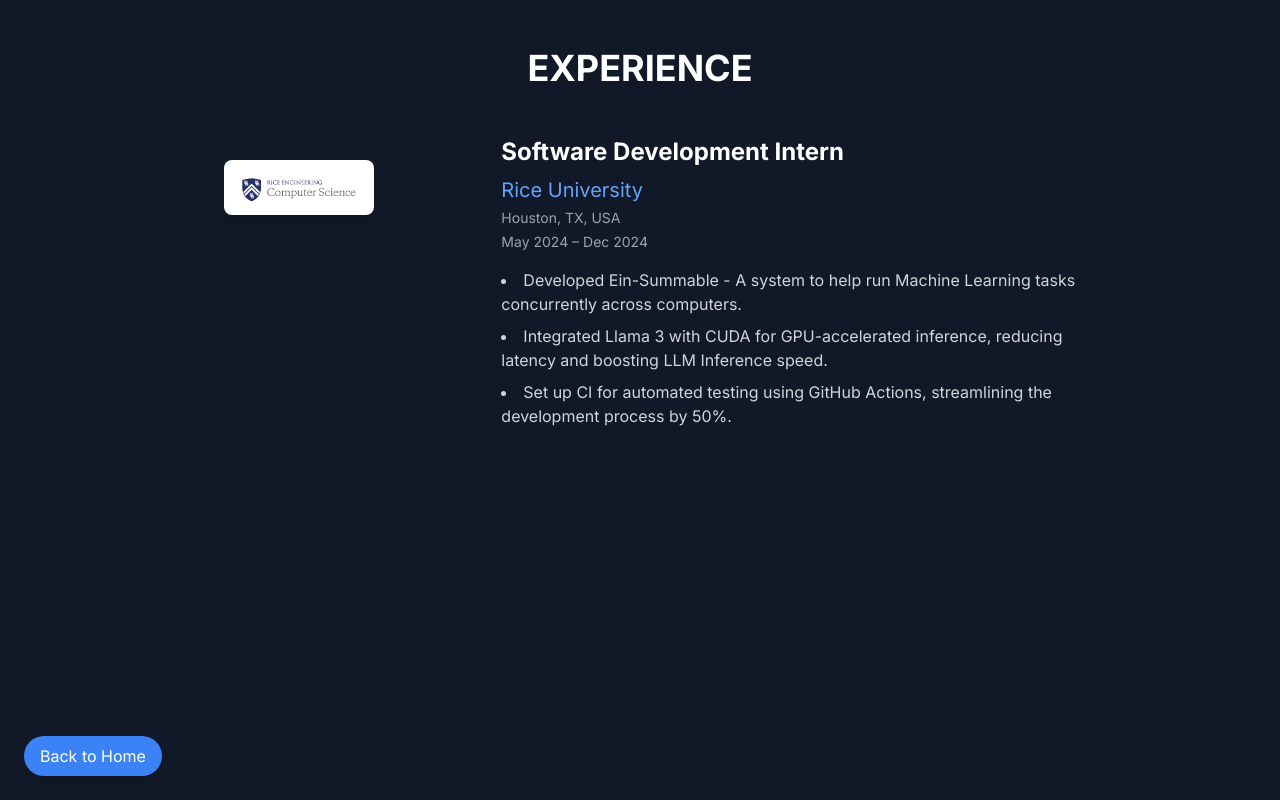
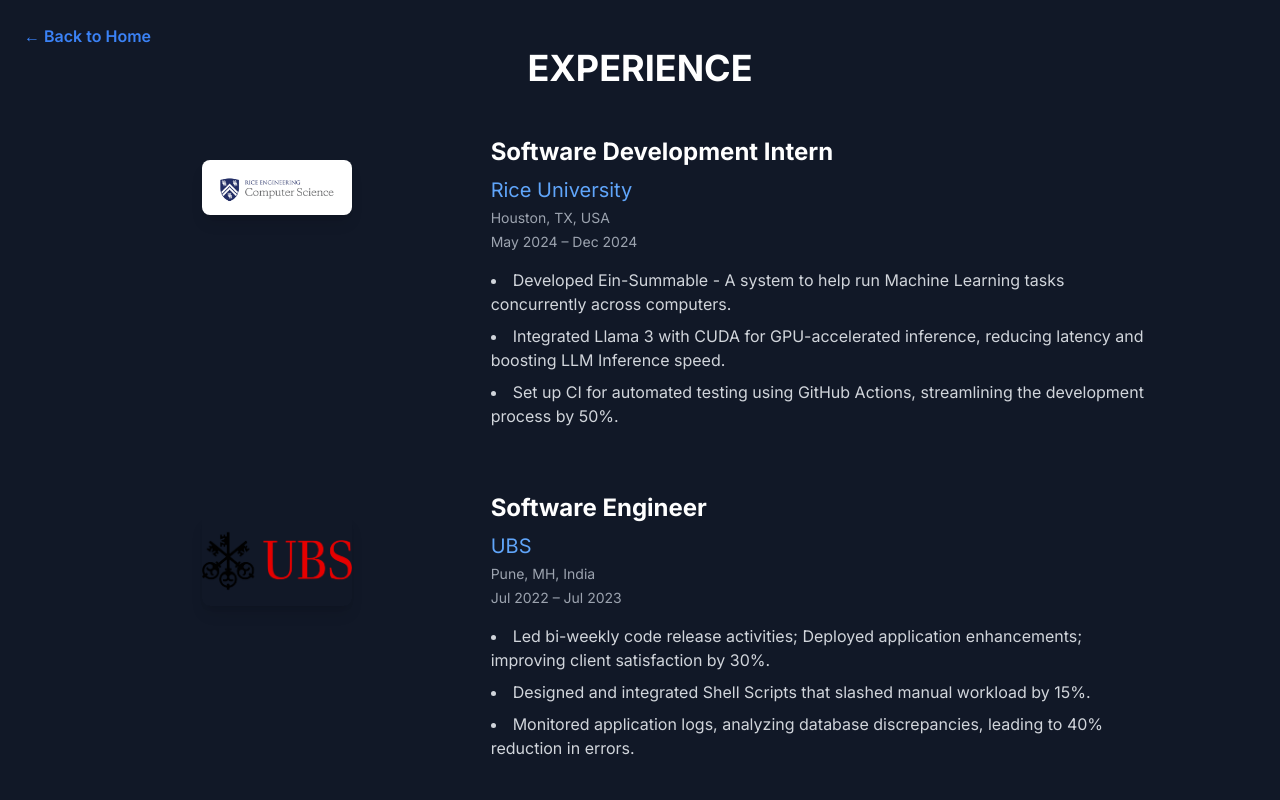
Before and after one commit to joymohanty8999/portfolio-website, a Next.js app: page /experience in a window 1280 px wide. Shown: the top 800 px of the page. Built offline with nearby package versions, Linux system fonts and the light colour scheme.

Commit message:
Adding Leetcode section and fixing the experience section loading

```diff
--- a/src/app/contact/page.jsx
+++ b/src/app/contact/page.jsx
@@ -36,7 +36,7 @@
                     </h5>
 
                     <p className="text-[#ADB7BE] mb-4">
-                        I am currently looking for full-time roles and Fall Co-op internships. Whether you&apos;re interested in my projects, have a question about my experience, or just want to say hi, my inbox is always open. Feel free to reach out to me via email or follow me on my social profiles.
+                        I am currently looking for full-time roles. Whether you&apos;re interested in my projects, have a question about my experience, or just want to say hi, my inbox is always open. Feel free to reach out to me via email or follow me on my social profiles.
                     </p>
 
                     <p className="text-[#ADB7BE] mb-4">
@@ -47,7 +47,7 @@
                         <a href="https://github.com/joymohanty8999" target="_blank" rel="noopener noreferrer">
                             <Image src={GithubIcon} alt="Github Icon" className="w-12 h-12" />
                         </a>
-                        <a href="https://www.linkedin.com/in/joseph-mohanty-874441143/" target="_blank" rel="noopener noreferrer">
+                        <a href="https://www.linkedin.com/in/joy-mohanty" target="_blank" rel="noopener noreferrer">
                             <Image src={LinkedinIcon} alt="Linkedin Icon" className="w-12 h-12" />
                         </a>
                         <a href="mailto:jm215@rice.edu" target="_blank" rel="noopener noreferrer">
@@ -55,6 +55,17 @@
                                 <path strokeLinecap="round" strokeLinejoin="round" d="M2.25 13.5h3.86a2.25 2.25 0 0 1 2.012 1.244l.256.512a2.25 2.25 0 0 0 2.013 1.244h3.218a2.25 2.25 0 0 0 2.013-1.244l.256-.512a2.25 2.25 0 0 1 2.013-1.244h3.859m-19.5.338V18a2.25 2.25 0 0 0 2.25 2.25h15A2.25 2.25 0 0 0 21.75 18v-4.162c0-.224-.034-.447-.1-.661L19.24 5.338a2.25 2.25 0 0 0-2.15-1.588H6.911a2.25 2.25 0 0 0-2.15 1.588L2.35 13.177a2.25 2.25 0 0 0-.1.661Z" />
                             </svg>
                         </a>
+
+                        <a href="https://leetcode.com/u/joy_mohanty/" target="_blank" rel="noopener noreferrer">
+                            <Image
+                                src="/logos/leetcode-white.svg"
+                                alt="LeetCode Logo"
+                                width={48} // Specify width
+                                height={48} // Specify height
+                                className="w-12 h-12"
+                            />
+                        </a>
+
                     </div>
                 </div>
 
--- a/src/app/experience/page.jsx
+++ b/src/app/experience/page.jsx
@@ -1,7 +1,7 @@
 "use client";
+
 import React, { useState, useEffect, useRef } from "react";
 import Image from "next/image";
-import Link from "next/link";
 
 const experiences = [
   {
@@ -55,22 +55,27 @@
 
 export default function ExperiencePage() {
   const sectionsRef = useRef([]);
-  const [visibleSections, setVisibleSections] = useState([]);
+  const [visibleSections, setVisibleSections] = useState(
+    Array(experiences.length).fill(true) // Mark all as visible by default
+  );
 
   useEffect(() => {
     const observer = new IntersectionObserver(
       (entries) => {
         entries.forEach((entry, index) => {
           if (entry.isIntersecting) {
-            setTimeout(() => {
-              setVisibleSections((prev) => [...new Set([...prev, index])]);
-            }, index * 200); // Delay of 200ms for staggered animation
+            setVisibleSections((prev) => {
+              const updated = [...prev];
+              updated[index] = true;
+              return updated;
+            });
           }
         });
       },
-      { threshold: 0.2 }
+      { threshold: 0.1 }
     );
 
+    sectionsRef.current = sectionsRef.current.slice(0, experiences.length);
     sectionsRef.current.forEach((section) => {
       if (section) observer.observe(section);
     });
@@ -84,32 +89,25 @@
 
   return (
     <section className="min-h-screen py-12 px-6 lg:px-24 bg-gray-900 text-white relative">
-      {/* Floating Button for Back to Home */}
-      <Link
-        href="/"
-        className="fixed bottom-6 left-6 bg-blue-500 hover:bg-blue-700 text-white px-4 py-2 rounded-full shadow-md transition-transform duration-300 ease-in-out transform hover:scale-105 z-50"
-      >
-        Back to Home
-      </Link>
+      <div className="absolute top-6 left-6">
+        <a href="/" className="text-blue-500 hover:text-blue-700 font-semibold">
+          ← Back to Home
+        </a>
+      </div>
 
-      {/* Header Section */}
       <div className="text-center mb-12">
         <h1 className="text-4xl font-bold uppercase">Experience</h1>
       </div>
 
-      {/* Experience Sections */}
-      <div className="space-y-16 max-w-5xl mx-auto">
+      <div className="space-y-16">
         {experiences.map((exp, index) => (
           <div
             key={index}
             ref={(el) => (sectionsRef.current[index] = el)}
-            className={`flex flex-col lg:flex-row items-center lg:items-start transition-transform duration-700 ease-in-out ${
-              visibleSections.includes(index)
-                ? "translate-y-0 opacity-100"
-                : "translate-y-12 opacity-0"
+            className={`flex flex-col lg:flex-row items-center lg:items-start min-h-section transition-transform duration-700 ease-in-out ${
+              visibleSections[index] ? "translate-y-0 opacity-100" : "opacity-0"
             }`}
           >
-            {/* Logo Section */}
             <div className="lg:w-1/3 flex justify-center items-center p-6">
               <Image
                 src={exp.logo}
@@ -119,7 +117,6 @@
                 className="rounded-lg shadow-lg"
               />
             </div>
-            {/* Details Section */}
             <div className="lg:w-2/3 px-8">
               <h2 className="text-2xl font-bold mb-2">{exp.title}</h2>
               <h3 className="text-xl text-blue-400 mb-1">{exp.company}</h3>
```
Also changed, not shown: public/logos/leetcode-white.svg (added).
